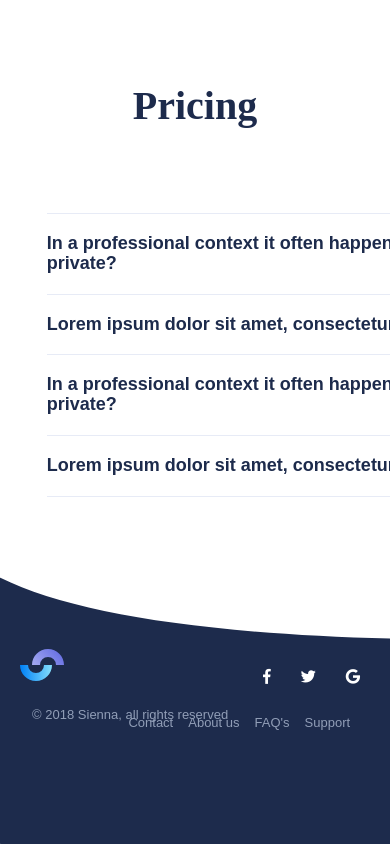
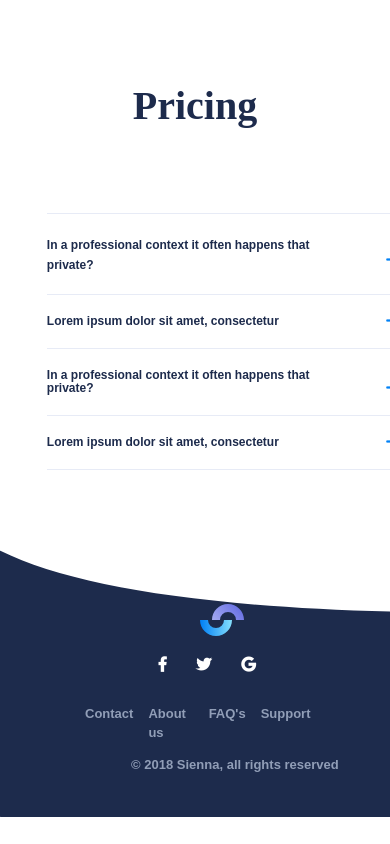
Before and after one commit to bahlulvaliyev/Sienna, a plain HTML site: page index.html in a window 390 px wide. Shown: the part 2792-3636 px from the top of the page. After the commit the page ends 3609 px from the top, so only its background shows below. Drawn offline with nearby package versions, Linux system fonts and the light colour scheme.

Commit message:
[+] full responsive

```diff
--- a/css/responsive.css
+++ b/css/responsive.css
@@ -308,11 +308,94 @@ body{
         height: auto;
     }
     .thrice-main {
-        width: 405px;
+        width: 350px;
     }
     .thr-mn-1 h4 {
         color: #1D2B4C;
         padding: 10px 0;
         cursor: pointer;
     }
+    .thr-mn-1 h4 b{
+        font-size: 12px;
+    }
+    .thr-mn-1 h4 br{
+        display: inline;
+    }
+    .thr-mn-2 h4 {
+        color: #1D2B4C;
+        padding: 10px 0;
+        cursor: pointer;
+        font-size: 12px;
+    }
+    .thr-mn-2 h4 b{
+        font-size: 12px;
+    }
+    .thr-mn-3 h4 {
+        color: #1D2B4C;
+        padding: 10px 0;
+        cursor: pointer;
+        font-size: 12px;
+    }
+    .thr-mn-3 h4 b{
+        font-size: 12px;
+    }
+    .thr-mn-3 h4 br{
+        display: inline;
+    }
+    .thr-mn-4 h4 {
+        color: #1D2B4C;
+        padding: 10px 0;
+        cursor: pointer;
+        font-size: 12px;
+    }
+    .thr-mn-4 h4 b{
+        font-size: 12px;
+    }
+    .thr-mn-1-p br{
+        display: none;
+    }
+    .thr-mn-1-p {
+        font-size: 13px;
+    }
+    .thr-mn-2 p br{
+        display: none;
+    }
+    .thr-mn-2 p {
+        font-size: 13px;
+    }
+    .thr-mn-3 p br{
+        display: none;
+    }
+    .thr-mn-3 p {
+        font-size: 13px;
+    }
+    .thr-mn-4 p br{
+        display: none;
+    }
+    .thr-mn-4 p {
+        font-size: 13px;
+    }
+    .foot-1 {
+        margin-top: 15%;
+    }
+    .pin-1{
+        position: absolute;
+        left:50%;
+    }
+    .about-tab {
+        margin-right: 15%;
+        margin-top: 1%;
+    }
+    .copyr li {
+        position: absolute;
+        padding: 0px 0;
+        margin-left: 71px;
+        top: 152px;
+    }
+    .soc-netw {
+        float: right;
+        margin-top: 9%;
+        margin-right: 29%;
+    }
+
 }
--- a/css/style.css
+++ b/css/style.css
@@ -558,7 +558,9 @@ ul{
     float:right;
     color: #0181F6;
 }
-
+.thr-mn-1 h4 br{
+    display:none;
+}
 /*Footer*/
 .footer{
     background-image: url("../images/footer-background.svg");
--- a/index.html
+++ b/index.html
@@ -445,7 +445,7 @@
     <main class="thrice-main">
             <div class="thr-mn">
                 <div class="thr-mn-1">
-                    <h4><b>In a professional context it often happens that private?</b><i class="fas fa-plus i-class"></i><i class="fas fa-minus i-hide1"></i></h4>
+                    <h4><b>In a professional context it often happens that <br>private?<i class="fas fa-plus i-class"></i><i class="fas fa-minus i-hide1"></i></h4>
                     <p class="thr-mn-1-p">Lorem ipsum dolor sit amet, consectetur adipisicing elit, sed do eiusmod tempor<br>
                         incididunt ut labore et dolore magna aliqua. Ut enim ad minim veniam</p>
                 </div>
@@ -459,7 +459,7 @@
                 </div>
 
                 <div class="thr-mn-3">
-                    <h4><b>In a professional context it often happens that private?</b><i class="fas fa-plus i-class-2"></i><i class="fas fa-minus i-hide3"></i></h4>
+                    <h4><b>In a professional context it often happens that <br>private?</b><i class="fas fa-plus i-class-2"></i><i class="fas fa-minus i-hide3"></i></h4>
                     <p class="thr-mn-3-p">Lorem ipsum dolor sit amet, consectetur adipisicing elit, sed do eiusmod tempor<br>
                         incididunt ut labore et dolore magna aliqua. Ut enim ad minim veniam</p>
                 </div>
@@ -477,7 +477,7 @@
     <footer class="footer">
         <div class="container">
             <div class="foot-1">
-                <ul>
+                <ul class="pin-1">
                     <li>
                         <a href="#">
                         <svg width="44" height="32" viewBox="0 0 44 32" xmlns="http://www.w3.org/2000/svg">
```
